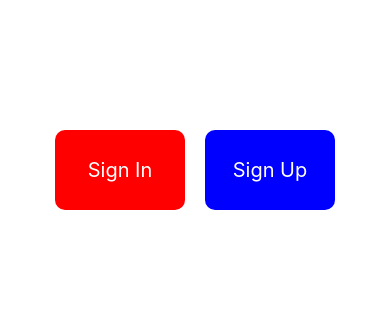
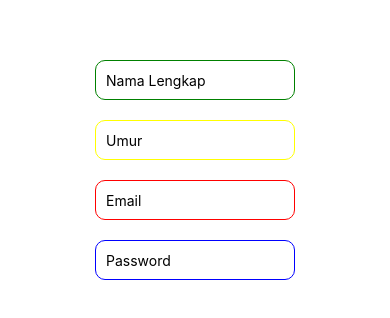
Before and after one commit to Asygarr/105841104721-Asygar-lebweb, a React Native app: screen / in a window 390 px wide. Shown: the part 252-570 px from the top of the page. Built offline with nearby package versions, Linux system fonts and the light colour scheme.

Commit message:
costum komponen dan textinput

```diff
--- a/App.js
+++ b/App.js
@@ -1,73 +1,45 @@
-import { StyleSheet, Text, View } from "react-native";
 import React from "react";
+import { StyleSheet, View, TextInput } from "react-native";
+import { ButtonCustom } from "./component/ButtonCustom";
+import { TextInputCustom } from "./component/TextInputCuntom";
 
 export default function App() {
   return (
     <View
       style={{
         flex: 1,
-        // alignItems: kolom,
-        // justifyContent: baris,
-        flexDirection: "row",
+        justifyContent: "center",
+        alignItems: "center",
       }}
     >
-      <View
-        style={{
-          flex: 1,
-          alignItems: "flex-end",
-          justifyContent: "center",
-        }}
-      >
-        <View
-          style={{
-            width: 130,
-            height: 80,
-            backgroundColor: "red",
-            borderRadius: 10,
-            marginRight: 10,
-            justifyContent: "center",
-            alignItems: "center",
-          }}
-        >
-          <Text
-            style={{
-              color: "white",
-              fontSize: 20,
-            }}
-          >
-            Sign In
-          </Text>
-        </View>
+      <View>
+        <TextInputCustom
+          keyboardType="default"
+          placeholder="Nama Lengkap"
+          color="green"
+        />
+
+        <TextInputCustom
+          keyboardType="numeric"
+          placeholder="Umur"
+          color="yellow"
+        />
+
+        <TextInputCustom
+          keyboardType="email-address"
+          placeholder="Email"
+          color="red"
+        />
+
+        <TextInputCustom
+          keyboardType="default"
+          placeholder="Password"
+          color="blue"
+        />
       </View>
 
-      <View
-        style={{
-          flex: 1,
-          alignItems: "flex-start",
-          justifyContent: "center",
-        }}
-      >
-        <View
-          style={{
-            width: 130,
-            height: 80,
-            backgroundColor: "blue",
-            borderRadius: 10,
-            marginLeft: 10,
-            justifyContent: "center",
-            alignItems: "center",
-          }}
-        >
-          <Text
-            style={{
-              color: "white",
-              fontSize: 20,
-            }}
-          >
-            Sign Up
-          </Text>
-        </View>
-      </View>
+      {/* <ButtonCustom color="red" text="Sign In" />
+      <ButtonCustom color="blue" text="Sign Up" /> */}
     </View>
   );
 }
--- /dev/null
+++ b/component/ButtonCustom.js
@@ -0,0 +1,27 @@
+import { Text, View } from "react-native";
+
+export const ButtonCustom = ({ color, text }) => {
+  return (
+    <View
+      style={{
+        width: 130,
+        height: 80,
+        backgroundColor: color,
+        borderRadius: 10,
+        marginLeft: 10,
+        justifyContent: "center",
+        alignItems: "center",
+        margin: 10,
+      }}
+    >
+      <Text
+        style={{
+          color: "white",
+          fontSize: 20,
+        }}
+      >
+        {text}
+      </Text>
+    </View>
+  );
+};
--- /dev/null
+++ b/component/TextInputCuntom.js
@@ -0,0 +1,19 @@
+import { TextInput } from "react-native";
+
+export const TextInputCustom = ({ keyboardType, placeholder, color }) => {
+  return (
+    <TextInput
+      keyboardType={keyboardType}
+      placeholder={placeholder}
+      style={{
+        height: 40,
+        borderColor: color,
+        borderWidth: 1,
+        width: 200,
+        padding: 10,
+        margin: 10,
+        borderRadius: 10,
+      }}
+    />
+  );
+};
--- a/package.json
+++ b/package.json
@@ -12,7 +12,10 @@
     "expo": "~51.0.8",
     "expo-status-bar": "~1.12.1",
     "react": "18.2.0",
-    "react-native": "0.74.1"
+    "react-native": "0.74.1",
+    "react-native-web": "~0.19.10",
+    "react-dom": "18.2.0",
+    "@expo/metro-runtime": "~3.2.1"
   },
   "devDependencies": {
     "@babel/core": "^7.20.0"
```
Also changed, not shown: 1 other file (tests, documents, lock files or other folders).
